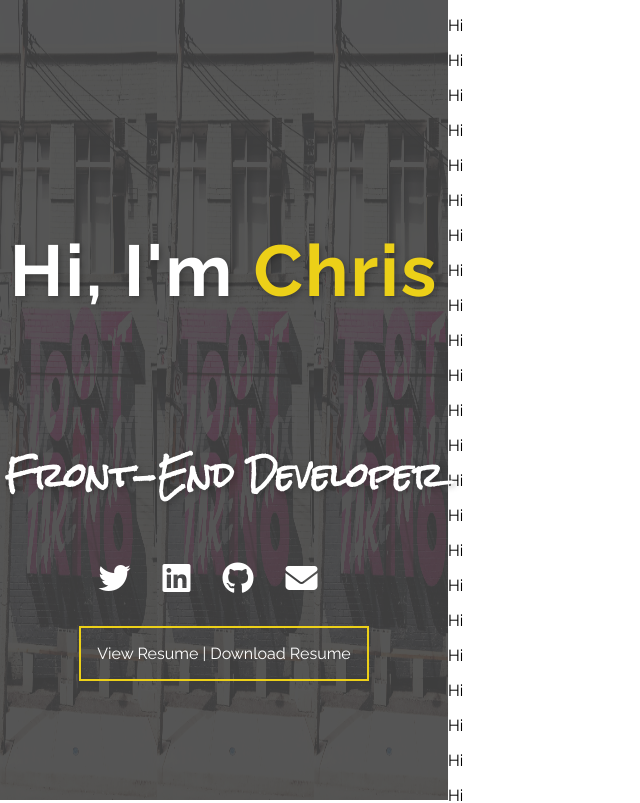
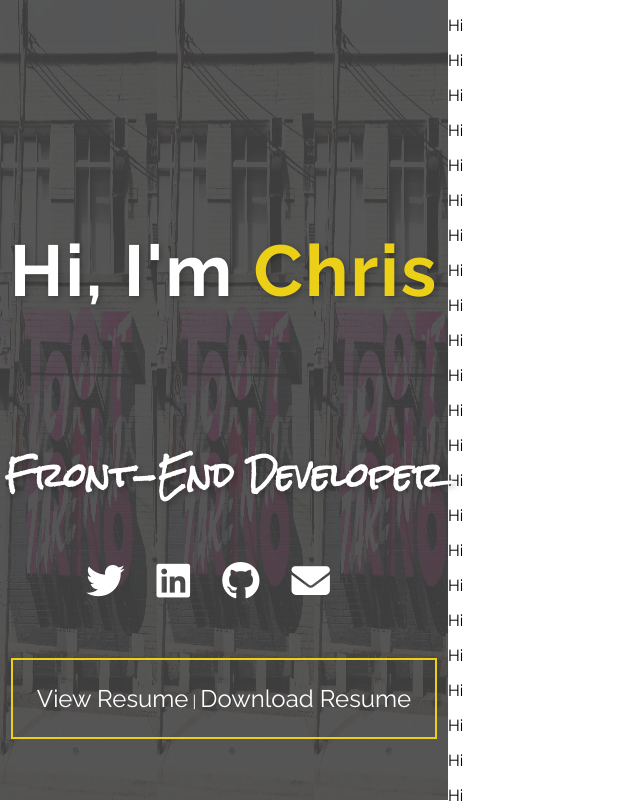
Before and after one commit to chrisstanarsenault/react-portfolio, a React (Create React App) app: page / in a window 1280 px wide. Shown: the top 803 px of the page, without its empty margins (0-640 px from the left). Built offline with nearby package versions, Linux system fonts and the light colour scheme.

Commit message:
finished basic layout of header section

```diff
--- a/src/components/header/Header.js
+++ b/src/components/header/Header.js
@@ -64,17 +64,41 @@ const Title = styled.h3`
 `;
 
 const Resume = styled.div`
-  margin-top: 1rem;
+  margin-top: 3rem;
   border: 2px solid ${bosYellow};
-  padding: 1rem;
+  padding: 1.5rem;
 `;
 
 const ResumeLinks = styled.a`
+  position: relative;
   text-decoration: none;
   color: white;
   transition: all .3s ease-in;
+  font-size: 1.5rem;
 
-  :hover {
-    color: ${bosYellow};
+    :before {
+      content: "";
+      position: absolute;
+      width: 100%;
+      height: 1px;
+      bottom: 0;
+      left: 0;
+      background-color: ${bosYellow};
+      visibility: hidden;
+      -webkit-transform: scaleX(0);
+      transform: scaleX(0);
+      -webkit-transition: all .5s cubic-bezier(1,.25,0,.75) 0s;
+      transition: all .5s cubic-bezier(1,.25,0,.75) 0s;
+      }
+
+    :hover:before {
+      visibility: visible;
+      -webkit-transform: scaleX(1);
+      transform: scaleX(1);
+    }
+
+    :hover {
+      color: ${bosYellow};
+    }
   }
 `;
--- a/src/components/header/SocialIcons.js
+++ b/src/components/header/SocialIcons.js
@@ -7,10 +7,10 @@ export default class SocialIcons extends Component {
   render() {
     return (
       <Container>
-        <SocIcons className="fab fa-twitter"></SocIcons>
-        <SocIcons className="fab fa-linkedin"></SocIcons>
-        <SocIcons className="fab fa-github"></SocIcons>
-        <SocIcons className="fas fa-envelope"></SocIcons>
+        <SocialLink href="https://www.twitter.com/mynameischrisa"><SocialIcon className="fab fa-twitter"></SocialIcon></SocialLink>
+        <SocialLink href="https://www.linkedin/in/chrisstanarsenault"><SocialIcon className="fab fa-linkedin"></SocialIcon></SocialLink>
+        <SocialLink href="https://www.github.com/chrisstanarsenault"><SocialIcon className="fab fa-github"></SocialIcon></SocialLink>
+        <SocialLink href="mailto: chrisstanarsenault@gmail.com"><SocialIcon className="fas fa-envelope"></SocialIcon></SocialLink>
       </Container>
     )
   }
@@ -22,9 +22,14 @@ const Container = styled.div`
   margin-top: 1rem;
 `;
 
+const SocialLink = styled.a`
+  text-decoration: none;
+  color: white;
+`;
 
-const SocIcons = styled.i`
-  font-size: 2rem;
+
+const SocialIcon = styled.i`
+  font-size: 2.4rem;
   padding-right: 2rem;
   transition: all .2s ease-in;
   cursor: pointer;
@@ -33,5 +38,6 @@ const SocIcons = styled.i`
   :hover {
     color: ${bosYellow};
     transform: scale(1.1);
+    ;
   }
 `;
```
